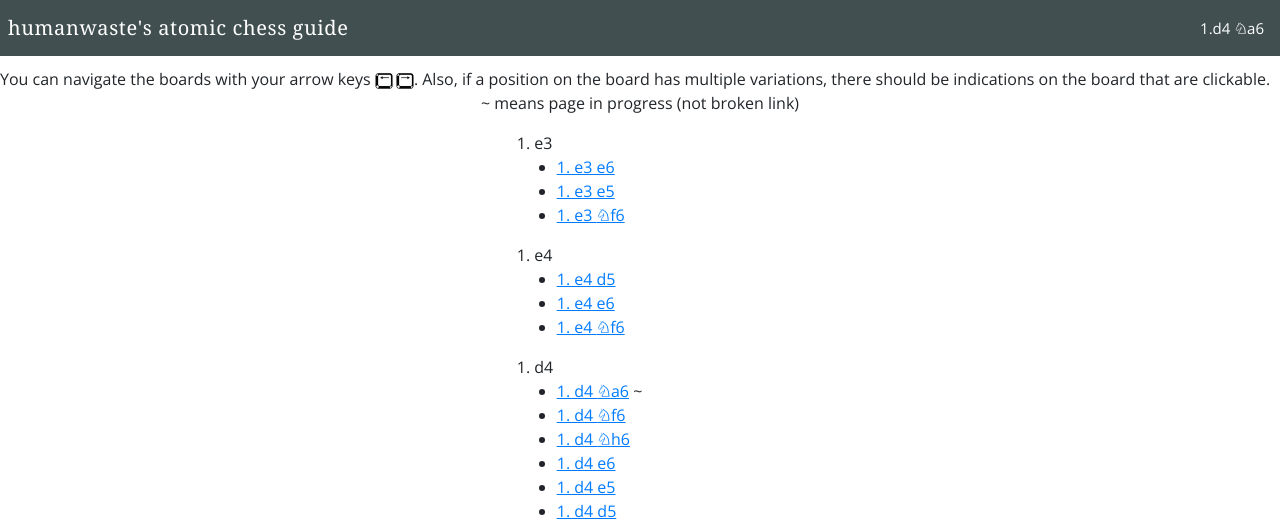
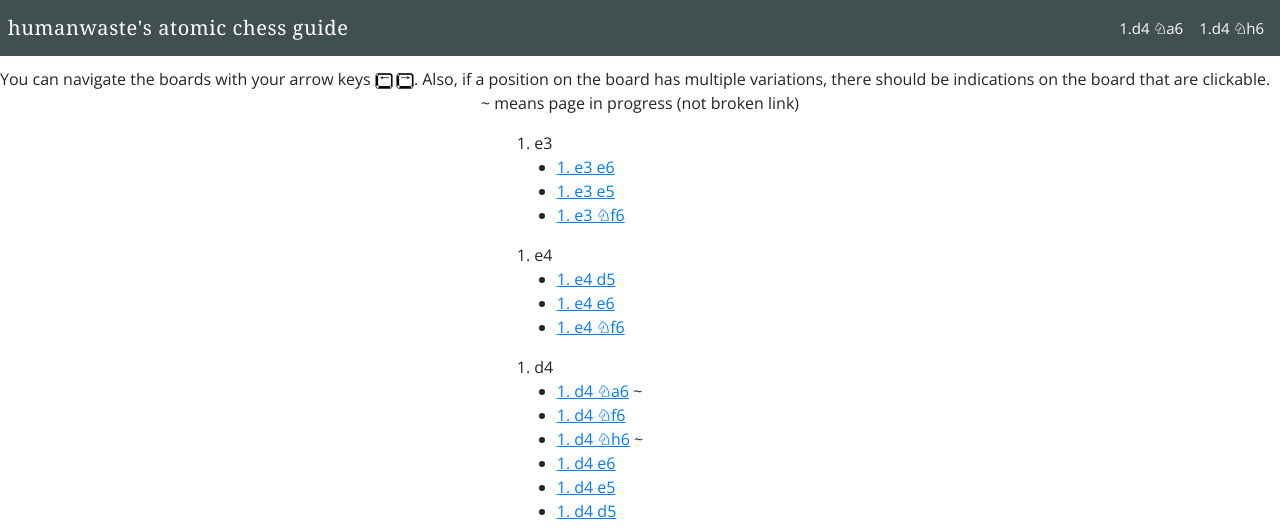
Before and after one commit to ygyzys/humanwaste.github.io, a Jekyll site: the page built from pages/index.md, in a window 1280 px wide. Shown: the top 530 px of the page. Built offline with Jekyll 4.4.1, drawn with Linux system fonts in a browser that asks for light colours.

```diff
--- a/_includes/default.html
+++ b/_includes/default.html
@@ -31,37 +31,37 @@
       <div class="collapse navbar-collapse" id="navbar-header">
         <ul class="nav navbar-nav ml-auto w-100 justify-content-end" role="menubar">
           <!-- <li class="nav-item" role="menuitem">
-            <a class="nav-link" href="#" role="menuitem">1.e4 d5</a>
+            <a class="nav-link" href="1-e4-d5" role="menuitem">1.e4 d5</a>
           </li>
           <li class="nav-item" role="menuitem">
-            <a class="nav-link" href="#" role="menuitem">1.e4 e6</a>
+            <a class="nav-link" href="1-e4-e6" role="menuitem">1.e4 e6</a>
           </li>
           <li class="nav-item" role="menuitem">
-            <a class="nav-link" href="#" role="menuitem">1.e4 <span class="figurine">N</span>f6</a>
+            <a class="nav-link" href="1-e4-Nf6" role="menuitem">1.e4 <span class="figurine">N</span>f6</a>
           </li> -->
           <li class="nav-item" role="menuitem">
-            <a class="nav-link" href="1d4Na6" role="menuitem">1.d4 <span class="figurine">N</span>a6</a>
+            <a class="nav-link" href="1-d4-Na6" role="menuitem">1.d4 <span class="figurine">N</span>a6</a>
+          </li>
+          <li class="nav-item" role="menuitem">
+            <a class="nav-link" href="1-d4-Nh6" role="menuitem">1.d4 <span class="figurine">N</span>h6</a>
           </li>
           <!-- <li class="nav-item" role="menuitem">
-            <a class="nav-link" href="#" role="menuitem">1.d4 <span class="figurine">N</span>f6</a>
+            <a class="nav-link" href="1-d4-Nf6" role="menuitem">1.d4 <span class="figurine">N</span>f6</a>
           </li>
           <li class="nav-item" role="menuitem">
-            <a class="nav-link" href="#" role="menuitem">1.d4 <span class="figurine">N</span>h6</a>
+            <a class="nav-link" href="1-d4-e6" role="menuitem">1.d4 e6</a>
           </li>
           <li class="nav-item" role="menuitem">
-            <a class="nav-link" href="#" role="menuitem">1.d4 e6</a>
+            <a class="nav-link" href="1-d4-e5" role="menuitem">1.d4 e5</a>
           </li>
           <li class="nav-item" role="menuitem">
-            <a class="nav-link" href="#" role="menuitem">1.d4 e5</a>
+            <a class="nav-link" href="1-d4-d5" role="menuitem">1.d4 d5</a>
           </li>
           <li class="nav-item" role="menuitem">
-            <a class="nav-link" href="#" role="menuitem">1.d4 d5</a>
+            <a class="nav-link" href="1-Nf3-f6-2-e3" role="menuitem">1.<span class="figurine">N</span>f3 f6 2.e3</a>
           </li>
           <li class="nav-item" role="menuitem">
-            <a class="nav-link" href="#" role="menuitem">1.<span class="figurine">N</span>f3 f6 2.e3</a>
-          </li>
-          <li class="nav-item" role="menuitem">
-            <a class="nav-link" href="#" role="menuitem">1.<span class="figurine">N</span>f3 f6 2.e4</a>
+            <a class="nav-link" href="1-Nf3-f6-2-e4" role="menuitem">1.<span class="figurine">N</span>f3 f6 2.e4</a>
           </li>
           <li class="nav-item" role="menuitem">
             <a class="nav-link" href="#" role="menuitem">1.<span class="figurine">N</span>f3 f6 2.<span class="figurine">N</span>c3 <span class="figurine">N</span>h6 3.<span class="figurine">N</span>f5</a>
--- a/pages/index.md
+++ b/pages/index.md
@@ -12,67 +12,67 @@ description:
 <div class="page-list">
 1. e3
   <ul>
-    <li><a href="/1e3e6">1. e3 e6</a></li>
-    <li><a href="/1e3e5">1. e3 e5</a></li>
-    <li><a href="/1e3Nf6">1. e3 <span class="figurine">N</span>f6</a></li>
+    <li><a href="/1-e3-e6">1. e3 e6</a></li>
+    <li><a href="/1-e3-e5">1. e3 e5</a></li>
+    <li><a href="/1-e3-Nf6">1. e3 <span class="figurine">N</span>f6</a></li>
   </ul>
 1. e4
   <ul>
-    <li><a href="/1e4d5">1. e4 d5</a></li>
-    <li><a href="/1e4e6">1. e4 e6</a></li>
-    <li><a href="/1e4Nf6">1. e4 <span class="figurine">N</span>f6</a></li>
+    <li><a href="/1-e4-d5">1. e4 d5</a></li>
+    <li><a href="/1-e4-e6">1. e4 e6</a></li>
+    <li><a href="/1-e4-Nf6">1. e4 <span class="figurine">N</span>f6</a></li>
   </ul>
 1. d4
   <ul>
-    <li><a href="/1d4Na6">1. d4 <span class="figurine">N</span>a6</a> ~</li>
-    <li><a href="/1d4Nf6">1. d4 <span class="figurine">N</span>f6</a></li>
-    <li><a href="/1d4Nh6">1. d4 <span class="figurine">N</span>h6</a></li>
-    <li><a href="/1d4e6">1. d4 e6</a></li>
-    <li><a href="/1d4e5">1. d4 e5</a></li>
-    <li><a href="/1d4d5">1. d4 d5</a></li>
+    <li><a href="/1-d4-Na6">1. d4 <span class="figurine">N</span>a6</a> ~</li>
+    <li><a href="/1-d4-Nf6">1. d4 <span class="figurine">N</span>f6</a></li>
+    <li><a href="/1-d4-Nh6">1. d4 <span class="figurine">N</span>h6</a> ~</li>
+    <li><a href="/1-d4-e6">1. d4 e6</a></li>
+    <li><a href="/1-d4-e5">1. d4 e5</a></li>
+    <li><a href="/1-d4-d5">1. d4 d5</a></li>
   </ul>
 1. <span class="figurine">N</span>f3
   <ul>
-    <li><a href="/1Nf3f62e3">1. <span class="figurine">N</span>f3 f6 2. e3</a></li>
-    <li><a href="/1Nf3f62e4">1. <span class="figurine">N</span>f3 f6 2. e4</a></li>
-    <li><a href="/1Nf3f62d4">1. <span class="figurine">N</span>f3 f6 2. d4</a></li>
-    <li><a href="/1Nf3f62c3">1. <span class="figurine">N</span>f3 f6 2. c3</a></li>
-    <li><a href="/1Nf3f62Nd4Nh63Nf5">1. <span class="figurine">N</span>f3 f6 2. <span class="figurine">N</span>d4 <span class="figurine">N</span>h6 3. <span class="figurine">N</span>f5</a></li>
-    <li><a href="/1Nf3f62Nd4Nh63h3">1. <span class="figurine">N</span>f3 f6 2. <span class="figurine">N</span>d4 <span class="figurine">N</span>h6 3. h3</a></li>
-    <li><a href="/1Nf3f62Nd4Nh63e3">1. <span class="figurine">N</span>f3 f6 2. <span class="figurine">N</span>d4 <span class="figurine">N</span>h6 3. e3</a></li>
-    <li><a href="/1Nf3f62Nd4Nh63g4">1. <span class="figurine">N</span>f3 f6 2. <span class="figurine">N</span>d4 <span class="figurine">N</span>h6 3. g4</a></li>
-    <li><a href="/1Nf3f62Nc3c6">1. <span class="figurine">N</span>f3 f6 2. <span class="figurine">N</span>c3 c6</a></li>
-    <li><a href="/1Nf3f62Nc3Nh63h3">1. <span class="figurine">N</span>f3 f6 2. <span class="figurine">N</span>c3 <span class="figurine">N</span>h6 3. h3</a></li>
-    <li><a href="/1Nf3f62Nc3Nh63g4">1. <span class="figurine">N</span>f3 f6 2. <span class="figurine">N</span>c3 <span class="figurine">N</span>h6 3. g4</a></li>
-    <li><a href="/1Nf3f62Nc3Nh63Ne5">1. <span class="figurine">N</span>f3 f6 2. <span class="figurine">N</span>c3 <span class="figurine">N</span>h6 3. <span class="figurine">N</span>e5</a></li>
-    <li><a href="/1Nf3f62Na3">1. <span class="figurine">N</span>f3 f6 2. <span class="figurine">N</span>a3</a></li>
+    <li><a href="/1-Nf3-f6-2-e3">1. <span class="figurine">N</span>f3 f6 2. e3</a></li>
+    <li><a href="/1-Nf3-f6-2-e4">1. <span class="figurine">N</span>f3 f6 2. e4</a></li>
+    <li><a href="/1-Nf3-f6-2-d4">1. <span class="figurine">N</span>f3 f6 2. d4</a></li>
+    <li><a href="/1-Nf3-f6-2-c3">1. <span class="figurine">N</span>f3 f6 2. c3</a></li>
+    <li><a href="/1-Nf3-f6-2-Nd4-Nh6-3-Nf5">1. <span class="figurine">N</span>f3 f6 2. <span class="figurine">N</span>d4 <span class="figurine">N</span>h6 3. <span class="figurine">N</span>f5</a></li>
+    <li><a href="/1-Nf3-f6-2-Nd4-Nh6-3-h3">1. <span class="figurine">N</span>f3 f6 2. <span class="figurine">N</span>d4 <span class="figurine">N</span>h6 3. h3</a></li>
+    <li><a href="/1-Nf3-f6-2-Nd4-Nh6-3-e3">1. <span class="figurine">N</span>f3 f6 2. <span class="figurine">N</span>d4 <span class="figurine">N</span>h6 3. e3</a></li>
+    <li><a href="/1-Nf3-f6-2-Nd4-Nh6-3-g4">1. <span class="figurine">N</span>f3 f6 2. <span class="figurine">N</span>d4 <span class="figurine">N</span>h6 3. g4</a></li>
+    <li><a href="/1-Nf3-f6-2-Nc3-c6">1. <span class="figurine">N</span>f3 f6 2. <span class="figurine">N</span>c3 c6</a></li>
+    <li><a href="/1-Nf3-f6-2-Nc3-Nh6-3-h3">1. <span class="figurine">N</span>f3 f6 2. <span class="figurine">N</span>c3 <span class="figurine">N</span>h6 3. h3</a></li>
+    <li><a href="/1-Nf3-f6-2-Nc3-Nh6-3-g4">1. <span class="figurine">N</span>f3 f6 2. <span class="figurine">N</span>c3 <span class="figurine">N</span>h6 3. g4</a></li>
+    <li><a href="/1-Nf3-f6-2-Nc3-Nh6-3-Ne5">1. <span class="figurine">N</span>f3 f6 2. <span class="figurine">N</span>c3 <span class="figurine">N</span>h6 3. <span class="figurine">N</span>e5</a></li>
+    <li><a href="/1-Nf3-f6-2-Na3">1. <span class="figurine">N</span>f3 f6 2. <span class="figurine">N</span>a3</a></li>
   </ul>
 1. <span class="figurine">N</span>c3
   <ul>
-    <li><a href="/1Nc3e6">1. <span class="figurine">N</span>c3 e6</a></li>
-    <li><a href="/1Nc3e5">1. <span class="figurine">N</span>c3 e5</a></li>
-    <li><a href="/1Nc3Nf6">1. <span class="figurine">N</span>c3 <span class="figurine">N</span>f6</a></li>
-    <li><a href="/1Nc3Nh6">1. <span class="figurine">N</span>c3 <span class="figurine">N</span>h6</a></li>
-    <li><a href="/1Nc3c6">1. <span class="figurine">N</span>c3 c6</a></li>
+    <li><a href="/1-Nc3-e6">1. <span class="figurine">N</span>c3 e6</a></li>
+    <li><a href="/1-Nc3-e5">1. <span class="figurine">N</span>c3 e5</a></li>
+    <li><a href="/1-Nc3-Nf6">1. <span class="figurine">N</span>c3 <span class="figurine">N</span>f6</a></li>
+    <li><a href="/1-Nc3-Nh6">1. <span class="figurine">N</span>c3 <span class="figurine">N</span>h6</a></li>
+    <li><a href="/1-Nc3-c6">1. <span class="figurine">N</span>c3 c6</a></li>
   </ul>
 1. <span class="figurine">N</span>h3
   <ul>
-    <li><a href="/1Nh3f6">1. <span class="figurine">N</span>h3 f6</a></li>
-    <li><a href="/1Nh3h62e3">1. <span class="figurine">N</span>h3 h6 2. e3</a></li>
-    <li><a href="/1Nh3h62e4">1. <span class="figurine">N</span>h3 h6 2. e4</a></li>
-    <li><a href="/1Nh3h62d4">1. <span class="figurine">N</span>h3 h6 2. d4</a></li>
-    <li><a href="/1Nh3h62Nc3">1. <span class="figurine">N</span>h3 h6 2. <span class="figurine">N</span>c3</a></li>
-    <li><a href="/1Nh3h62Na3">1. <span class="figurine">N</span>h3 h6 2. <span class="figurine">N</span>a3</a></li>
+    <li><a href="/1-Nh3-f6">1. <span class="figurine">N</span>h3 f6</a></li>
+    <li><a href="/1-Nh3-h6-2-e3">1. <span class="figurine">N</span>h3 h6 2. e3</a></li>
+    <li><a href="/1-Nh3-h6-2-e4">1. <span class="figurine">N</span>h3 h6 2. e4</a></li>
+    <li><a href="/1-Nh3-h6-2-d4">1. <span class="figurine">N</span>h3 h6 2. d4</a></li>
+    <li><a href="/1-Nh3-h6-2-Nc3">1. <span class="figurine">N</span>h3 h6 2. <span class="figurine">N</span>c3</a></li>
+    <li><a href="/1-Nh3-h6-2-Na3">1. <span class="figurine">N</span>h3 h6 2. <span class="figurine">N</span>a3</a></li>
   </ul>
 1. <span class="figurine">N</span>a3
   <ul>
-    <li><a href="/1Na3e6">1. <span class="figurine">N</span>a3 e6</a></li>
-    <li><a href="/1Na3e5">1. <span class="figurine">N</span>a3 e5</a></li>
-    <li><a href="/1Na3c6">1. <span class="figurine">N</span>a3 c6</a></li>
-    <li><a href="/1Na3b5">1. <span class="figurine">N</span>a3 b5</a></li>
-    <li><a href="/1Na3a6">1. <span class="figurine">N</span>a3 a6</a></li>
-    <li><a href="/1Na3Nf6">1. <span class="figurine">N</span>a3 <span class="figurine">N</span>f6</a></li>
-    <li><a href="/1Na3Nh6">1. <span class="figurine">N</span>a3 <span class="figurine">N</span>h6</a></li>
+    <li><a href="/1-Na3-e6">1. <span class="figurine">N</span>a3 e6</a></li>
+    <li><a href="/1-Na3-e5">1. <span class="figurine">N</span>a3 e5</a></li>
+    <li><a href="/1-Na3-c6">1. <span class="figurine">N</span>a3 c6</a></li>
+    <li><a href="/1-Na3-b5">1. <span class="figurine">N</span>a3 b5</a></li>
+    <li><a href="/1-Na3-a6">1. <span class="figurine">N</span>a3 a6</a></li>
+    <li><a href="/1-Na3-Nf6">1. <span class="figurine">N</span>a3 <span class="figurine">N</span>f6</a></li>
+    <li><a href="/1-Na3-Nh6">1. <span class="figurine">N</span>a3 <span class="figurine">N</span>h6</a></li>
   </ul>
 
   1. d3
```
Also changed, not shown: pages/1d4Na6.md (+16 -14 lines), pages/1d4Nh6.md (added, +83 -0 lines), 1 other file.
